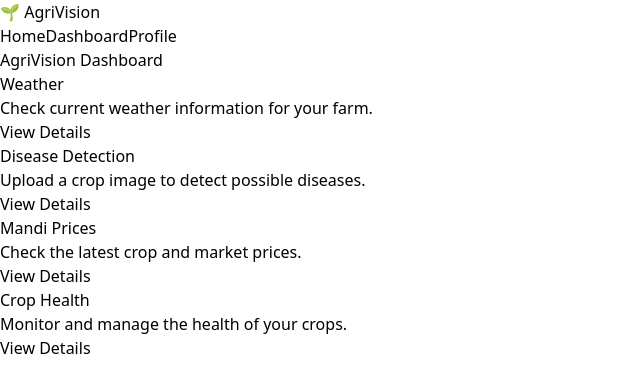
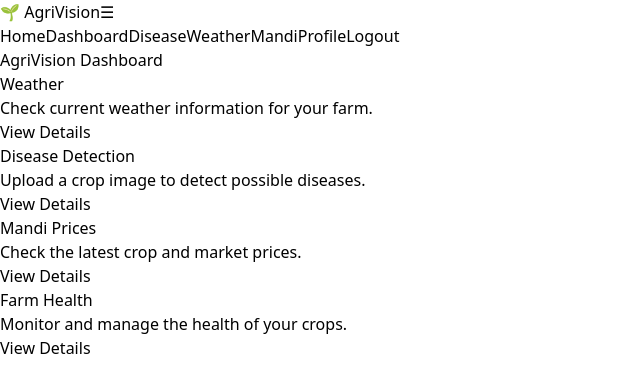
Before and after one commit to akshatdubey639-debug/Agrivision, a React app in the folder frontend/: page /dashboard in a window 1280 px wide. Shown: the top 392 px of the page, without its empty margins (0-640 px from the left). Built offline with nearby package versions, Linux system fonts and the light colour scheme; the HTML template or start-up script is replaced by a standard one.

Commit message:
Complete Member 2 navbar and dashboard updates

```diff
--- a/frontend/src/components/Navbar.jsx
+++ b/frontend/src/components/Navbar.jsx
@@ -1,17 +1,39 @@
-
-import { Link } from "react-router-dom";
+import { Link, useNavigate } from "react-router-dom";
+import { useContext, useState } from "react";
+import AuthContext from "../context/AuthContext";
 
 const Navbar = () => {
+  const { logout } = useContext(AuthContext);
+  const navigate = useNavigate();
+
+  const [menuOpen, setMenuOpen] = useState(false);
+
+  const handleLogout = () => {
+    logout();
+    navigate("/");
+    setMenuOpen(false);
+  };
+
   return (
-    <nav className="bg-green-600 text-white px-4 py-4 flex flex-col sm:flex-row items-center justify-between gap-4">
+    <nav className="bg-green-600 text-white px-4 py-4">
+
+      <div className="flex items-center justify-between">
 
         {/* AgriVision Logo */}
         <Link to="/" className="text-2xl font-bold">
           🌱 AgriVision
         </Link>
 
-      {/* Navigation Links */}
-      <div className="flex flex-wrap gap-4">
+        {/* Mobile Menu Button */}
+        <button
+          onClick={() => setMenuOpen(!menuOpen)}
+          className="sm:hidden text-2xl"
+        >
+          ☰
+        </button>
+
+        {/* Desktop Navigation */}
+        <div className="hidden sm:flex flex-wrap gap-4 items-center">
 
           <Link to="/" className="hover:text-green-200">
             Home
@@ -21,11 +43,94 @@ const Navbar = () => {
             Dashboard
           </Link>
 
+          <Link to="/disease" className="hover:text-green-200">
+            Disease
+          </Link>
+
+          <Link to="/weather" className="hover:text-green-200">
+            Weather
+          </Link>
+
+          <Link to="/mandi" className="hover:text-green-200">
+            Mandi
+          </Link>
+
           <Link to="/profile" className="hover:text-green-200">
             Profile
           </Link>
 
+          <button
+            onClick={handleLogout}
+            className="hover:text-green-200"
+          >
+            Logout
+          </button>
+
         </div>
+
+      </div>
+
+      {/* Mobile Navigation */}
+      {menuOpen && (
+        <div className="sm:hidden flex flex-col gap-3 mt-4">
+
+          <Link
+            to="/"
+            onClick={() => setMenuOpen(false)}
+            className="hover:text-green-200"
+          >
+            Home
+          </Link>
+
+          <Link
+            to="/dashboard"
+            onClick={() => setMenuOpen(false)}
+            className="hover:text-green-200"
+          >
+            Dashboard
+          </Link>
+
+          <Link
+            to="/disease"
+            onClick={() => setMenuOpen(false)}
+            className="hover:text-green-200"
+          >
+            Disease
+          </Link>
+
+          <Link
+            to="/weather"
+            onClick={() => setMenuOpen(false)}
+            className="hover:text-green-200"
+          >
+            Weather
+          </Link>
+
+          <Link
+            to="/mandi"
+            onClick={() => setMenuOpen(false)}
+            className="hover:text-green-200"
+          >
+            Mandi
+          </Link>
+
+          <Link
+            to="/profile"
+            onClick={() => setMenuOpen(false)}
+            className="hover:text-green-200"
+          >
+            Profile
+          </Link>
+
+          <button
+            onClick={handleLogout}
+            className="text-left hover:text-green-200"
+          >
+            Logout
+          </button>
+
+        </div>
+      )}
 
     </nav>
   );
--- a/frontend/src/pages/Dashboard.jsx
+++ b/frontend/src/pages/Dashboard.jsx
@@ -29,7 +29,7 @@ function Dashboard() {
         />
 
         <DashboardCard
-          title="Crop Health"
+          title="Farm Health"
           description="Monitor and manage the health of your crops."
           link="/dashboard"
         />
```
Lines whose indentation alone changed are shown as unchanged.
